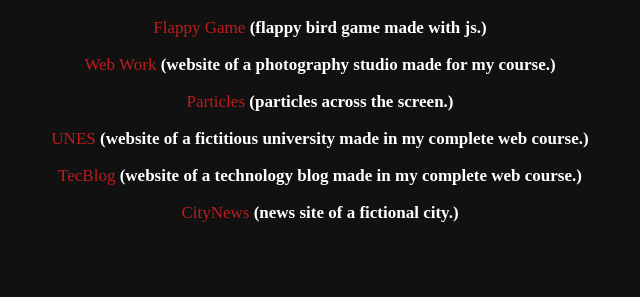
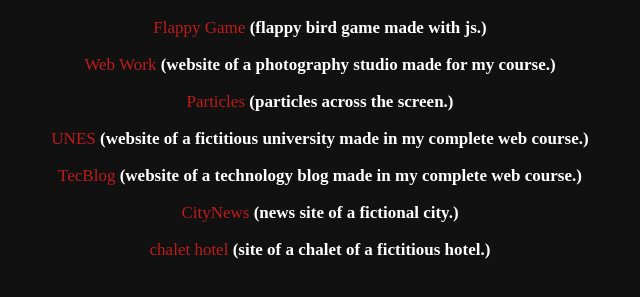
Before and after one commit to Arthurap52/Mylab, a plain HTML site: page index.html in a window 1280 px wide. Shown: the part 87-384 px from the top of the page, without its empty margins (320-960 px from the left). Drawn offline with Linux system fonts and the light colour scheme.

Commit message:
update index

```diff
--- a/index.html
+++ b/index.html
@@ -73,6 +73,8 @@
 
           <p><a href="https://Arthurap52.github.io/Mylab/CityNews/">CityNews</a> <strong>(news site of a fictional city.)</strong></p>
 
+          <p><a href="https://Arthurap52.github.io/Mylab/chale/">chalet hotel</a> <strong>(site of a chalet of a fictitious hotel.)</strong></p>
+
     </div >
 
 </body>
```
Lines whose indentation alone changed are shown as unchanged.
